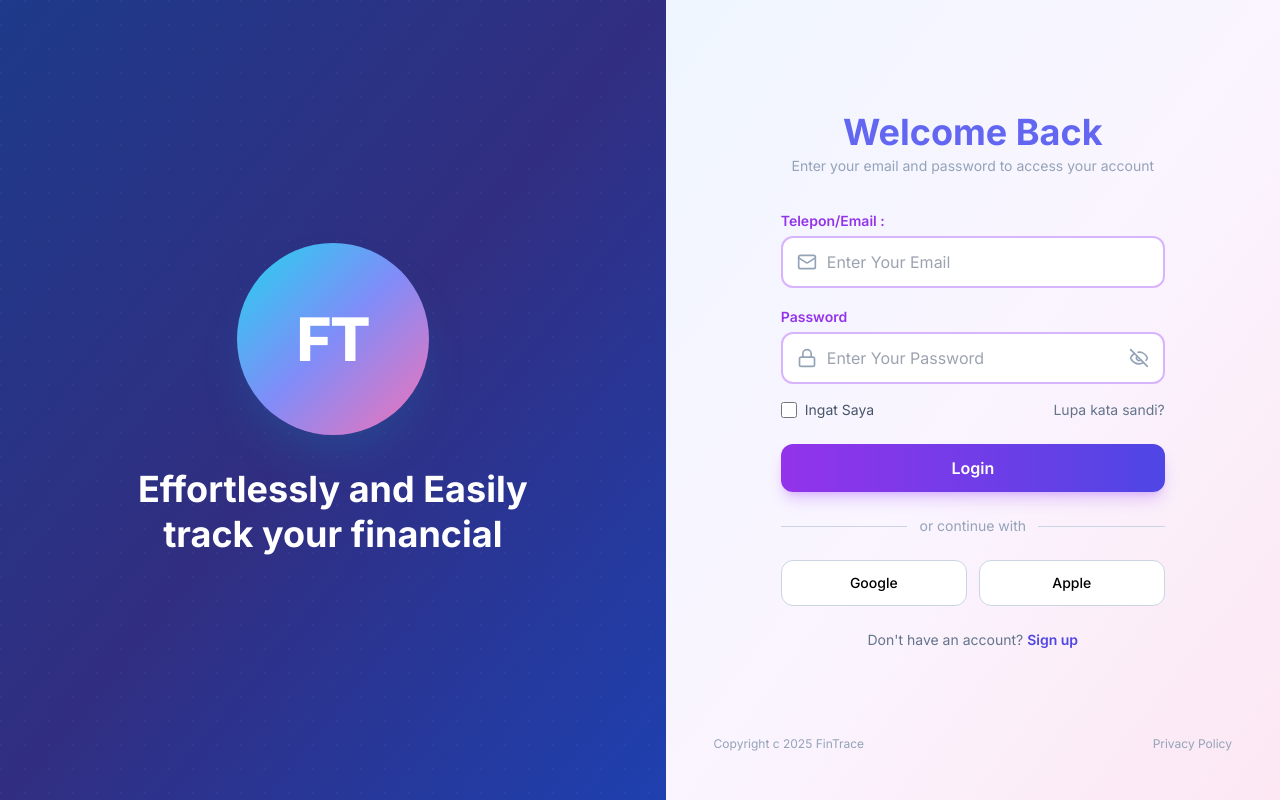
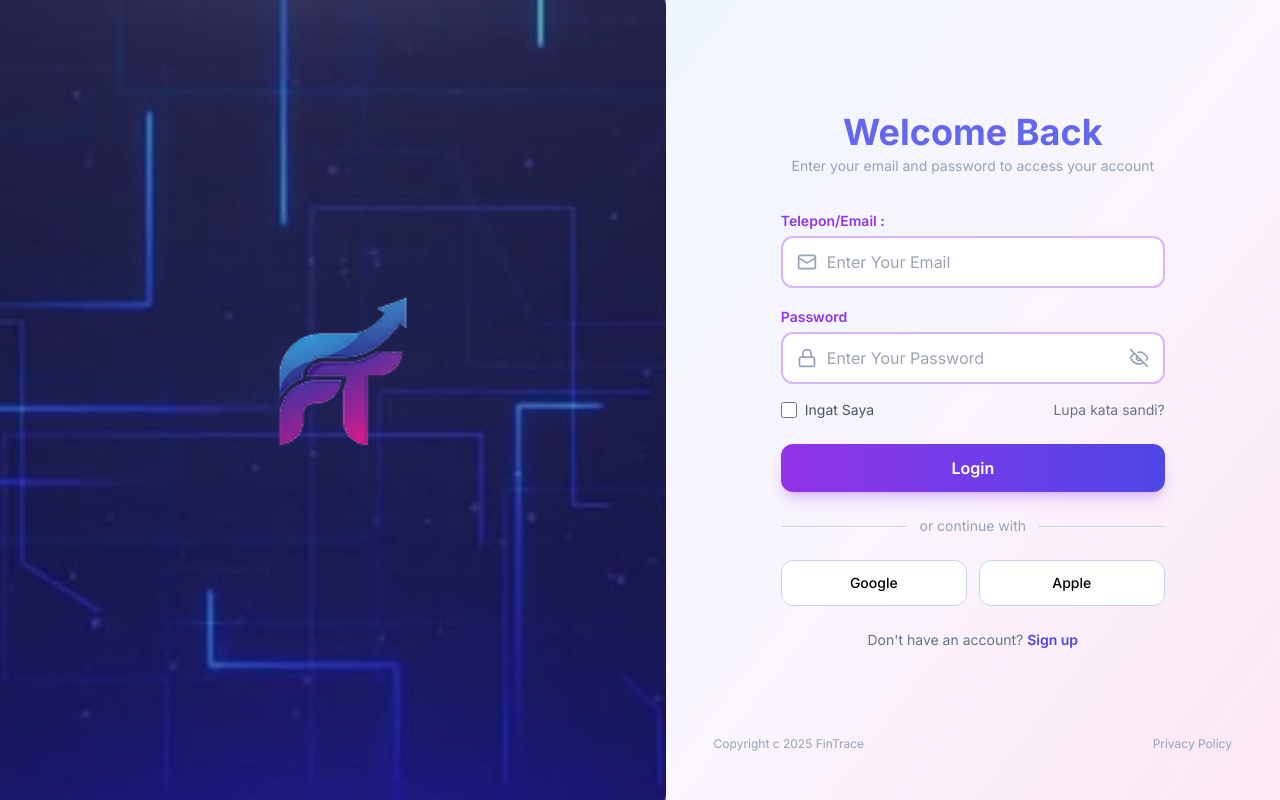
Before and after one commit to TendriZ/FinTrace-Workshop-UI, a React (Vite) app: page /login in a window 1280 px wide. Built offline with nearby package versions, Linux system fonts and the light colour scheme.

Commit message:
feat: apply background image to login/register pages and replace all logos

```diff
--- a/src/components/layout/AdminHeader.tsx
+++ b/src/components/layout/AdminHeader.tsx
@@ -7,12 +7,10 @@ export function AdminHeader() {
     <header className="flex items-center justify-between px-6 py-3 bg-white/80 backdrop-blur-md sticky top-0 z-50 border-b border-slate-200/50">
       <div className="flex items-center gap-4">
         <Link to="/" className="flex items-center gap-2 group">
-          <div className="w-10 h-10 bg-gradient-to-br from-indigo-500 via-purple-500 to-pink-500 rounded-xl flex items-center justify-center transform group-hover:scale-105 transition-transform">
-            <WalletIcon className="w-6 h-6 text-white" />
-          </div>
-          <span className="text-xl font-bold bg-gradient-to-r from-indigo-600 via-purple-600 to-pink-600 bg-clip-text text-transparent">
-            FinTrace
-          </span>
+          <img
+            src="/images/FinTrace-Logo.png"
+            alt="FinTrace Logo"
+            className="w-10 h-10 object-contain transform group-hover:scale-105 transition-transform" />
         </Link>
         <button className="text-slate-500 hover:text-purple-600 transition-colors">
           <LayoutGrid />
--- a/src/components/layout/Footer.tsx
+++ b/src/components/layout/Footer.tsx
@@ -8,12 +8,10 @@ export function Footer() {
         <div className="grid grid-cols-1 md:grid-cols-4 gap-8">
           <div className="space-y-4">
             <div className="flex items-center gap-2">
-              <div className="w-10 h-10 bg-gradient-to-br from-indigo-500 via-purple-500 to-pink-500 rounded-xl flex items-center justify-center">
-                <WalletIcon className="w-6 h-6 text-white" />
-              </div>
-              <span className="text-xl font-bold bg-gradient-to-r from-indigo-600 via-purple-600 to-pink-600 bg-clip-text text-transparent">
-                FinTrace
-              </span>
+              <img
+                src="/images/FinTrace-Logo.png"
+                alt="FinTrace Logo"
+                className="w-10 h-10 object-contain" />
             </div>
             <p className="text-slate-500 text-sm">
               Mulai kelola keuanganmu menjadi lebih baik bersama FinTrace. Solusi cerdas untuk masa depan finansialmu.
--- a/src/components/layout/Header.tsx
+++ b/src/components/layout/Header.tsx
@@ -10,12 +10,10 @@ export function Header() {
         <div className="flex justify-between items-center h-16">
           {/* Logo */}
           <Link to="/" className="flex items-center gap-2 group">
-            <div className="w-10 h-10 bg-gradient-to-br from-indigo-500 via-purple-500 to-pink-500 rounded-xl flex items-center justify-center transform group-hover:scale-105 transition-transform">
-              <Wallet className="w-6 h-6 text-white" />
-            </div>
-            <span className="text-xl font-bold bg-gradient-to-r from-indigo-600 via-purple-600 to-pink-600 bg-clip-text text-transparent">
-              FinTrace
-            </span>
+            <img
+              src="/images/FinTrace-Logo.png"
+              alt="FinTrace Logo"
+              className="w-10 h-10 object-contain transform group-hover:scale-105 transition-transform" />
           </Link>
 
           {/* Navigation */}
@@ -37,12 +35,6 @@ export function Header() {
               className={`text-sm font-medium transition-colors ${isActive('/products') ? 'text-indigo-600' : 'text-slate-600 hover:text-slate-900'}`}>
 
               Courses
-            </Link>
-            <Link
-              to="/dashboard"
-              className={`text-sm font-medium transition-colors ${isActive('/dashboard') ? 'text-indigo-600' : 'text-slate-600 hover:text-slate-900'}`}>
-
-              Dashboard
             </Link>
           </nav>
 
--- a/src/components/layout/UserHeader.tsx
+++ b/src/components/layout/UserHeader.tsx
@@ -12,12 +12,10 @@ export function UserHeader() {
   return (
     <header className="flex items-center justify-between px-6 py-3 bg-white/80 backdrop-blur-md sticky top-0 z-50 border-b border-slate-200/50">
       <Link to="/" className="flex items-center gap-2 group">
-        <div className="w-10 h-10 bg-gradient-to-br from-indigo-500 via-purple-500 to-pink-500 rounded-xl flex items-center justify-center transform group-hover:scale-105 transition-transform">
-          <WalletIcon className="w-6 h-6 text-white" />
-        </div>
-        <span className="text-xl font-bold bg-gradient-to-r from-indigo-600 via-purple-600 to-pink-600 bg-clip-text text-transparent">
-          FinTrace
-        </span>
+        <img
+          src="/images/FinTrace-Logo.png"
+          alt="FinTrace Logo"
+          className="w-10 h-10 object-contain transform group-hover:scale-105 transition-transform" />
       </Link>
 
       <nav className="hidden md:flex items-center gap-6 px-8 py-3 border-2 border-purple-400 rounded-full">
--- a/src/pages/auth/GuestLoginInterstitialPage.tsx
+++ b/src/pages/auth/GuestLoginInterstitialPage.tsx
@@ -1,7 +1,7 @@
 import React from 'react';
 import { Link, useNavigate } from 'react-router-dom';
 import { Button } from '../../components/ui/Button';
-import { WalletIcon, User } from 'lucide-react';
+import { User } from 'lucide-react';
 import { useAuthContext } from '../../context/AuthContext';
 
 export function GuestLoginInterstitialPage() {
@@ -31,9 +31,10 @@ export function GuestLoginInterstitialPage() {
       {/* Left Side - Info */}
       <div className="w-full lg:w-1/2 p-8 lg:p-16 flex items-center justify-center">
         <div className="max-w-md">
-          <div className="w-20 h-20 bg-gradient-to-br from-purple-500 to-indigo-600 rounded-2xl flex items-center justify-center mx-auto mb-8">
-            <WalletIcon className="w-10 h-10 text-white" />
-          </div>
+          <img
+            src="/images/FinTrace-Logo.png"
+            alt="FinTrace Logo"
+            className="w-20 h-20 object-contain mx-auto mb-8" />
 
           <h1 className="text-4xl md:text-5xl font-bold text-slate-900 mb-4 text-center">
             Login to Continue
@@ -96,9 +97,10 @@ export function GuestLoginInterstitialPage() {
       {/* Right Side - Hero */}
       <div className="hidden lg:flex w-1/2 bg-gradient-to-br from-purple-600 via-indigo-600 to-pink-600 items-center justify-center p-16">
         <div className="max-w-md text-center">
-          <div className="w-24 h-24 bg-white/20 rounded-full flex items-center justify-center mx-auto mb-6">
-            <WalletIcon className="w-12 h-12 text-white" />
-          </div>
+          <img
+            src="/images/FinTrace-Logo.png"
+            alt="FinTrace Logo"
+            className="w-24 h-24 object-contain mx-auto mb-6" />
 
           <h2 className="text-4xl font-bold text-white mb-4">
             Join FinTrace Today
--- a/src/pages/auth/LoginPage.tsx
+++ b/src/pages/auth/LoginPage.tsx
@@ -37,14 +37,15 @@ export function LoginPage() {
 
   return (
     <div className="min-h-screen flex flex-col lg:flex-row">
-      <div className="w-full lg:w-[52%] bg-gradient-to-br from-blue-900 via-indigo-900 to-blue-800 relative flex flex-col items-center justify-center p-12 text-center overflow-hidden">
-        <div className="absolute inset-0 opacity-20 bg-[radial-gradient(circle_at_1px_1px,rgba(255,255,255,0.18)_1px,transparent_0)] bg-[size:24px_24px]" />
-        <div className="w-48 h-48 rounded-full bg-gradient-to-br from-cyan-400 via-indigo-400 to-pink-400 flex items-center justify-center shadow-2xl shadow-cyan-500/20 z-10 mb-8">
-          <span className="text-white text-6xl font-black tracking-tight">FT</span>
+      <div className="w-full lg:w-[52%] bg-cover bg-center bg-no-repeat relative flex flex-col items-center justify-center p-12 text-center overflow-hidden"
+           style={{ backgroundImage: 'url(/images/Background-Login-Register-Behind-FinTraceLogo-and-Motto.png)' }}>
+        <div className="absolute inset-0 bg-black/30" />
+        <div className="relative z-10 flex flex-col items-center justify-center">
+          <img
+            src="/images/FinTrace-Logo.png"
+            alt="FinTrace Logo"
+            className="w-48 h-48 object-contain mb-8" />
         </div>
-        <h2 className="text-4xl font-bold text-white z-10 leading-tight max-w-md">
-          Effortlessly and Easily<br />track your financial
-        </h2>
       </div>
 
       <div className="w-full lg:w-[48%] bg-gradient-to-br from-blue-50 via-purple-50 to-pink-100 flex flex-col justify-between p-6 sm:p-10 lg:p-12">
--- a/src/pages/auth/RegisterPage.tsx
+++ b/src/pages/auth/RegisterPage.tsx
@@ -37,14 +37,15 @@ export function RegisterPage() {
 
   return (
     <div className="min-h-screen flex flex-col lg:flex-row-reverse">
-      <div className="w-full lg:w-[52%] bg-gradient-to-br from-blue-900 via-indigo-900 to-blue-800 relative flex flex-col items-center justify-center p-12 text-center overflow-hidden">
-        <div className="absolute inset-0 opacity-20 bg-[radial-gradient(circle_at_1px_1px,rgba(255,255,255,0.18)_1px,transparent_0)] bg-[size:24px_24px]" />
-        <div className="w-48 h-48 rounded-full bg-gradient-to-br from-cyan-400 via-indigo-400 to-pink-400 flex items-center justify-center shadow-2xl shadow-cyan-500/20 z-10 mb-8">
-          <span className="text-white text-6xl font-black tracking-tight">FT</span>
+      <div className="w-full lg:w-[52%] bg-cover bg-center bg-no-repeat relative flex flex-col items-center justify-center p-12 text-center overflow-hidden"
+           style={{ backgroundImage: 'url(/images/Background-Login-Register-Behind-FinTraceLogo-and-Motto.png)' }}>
+        <div className="absolute inset-0 bg-black/30" />
+        <div className="relative z-10 flex flex-col items-center justify-center">
+          <img
+            src="/images/FinTrace-Logo.png"
+            alt="FinTrace Logo"
+            className="w-48 h-48 object-contain mb-8" />
         </div>
-        <h2 className="text-4xl font-bold text-white z-10 leading-tight max-w-md">
-          Effortlessly and Easily<br />track your financial
-        </h2>
       </div>
 
       <div className="w-full lg:w-[48%] bg-gradient-to-br from-blue-50 via-purple-50 to-pink-100 flex flex-col justify-between p-6 sm:p-10 lg:p-12">
--- a/src/pages/public/ArticleDetailPage.tsx
+++ b/src/pages/public/ArticleDetailPage.tsx
@@ -1,9 +1,8 @@
-import React, { useState, useEffect } from 'react';
-import { useParams, Link, useNavigate } from 'react-router-dom';
+import React, { useEffect } from 'react';
+import { useParams, Link } from 'react-router-dom';
 import { Button } from '../../components/ui/Button';
 import { Card } from '../../components/ui/Card';
 import { mockArticles } from '../../data/mockArticles';
-import { useAuthContext } from '../../context/AuthContext';
 import {
   ArrowLeftIcon,
   ClockIcon,
@@ -14,9 +13,6 @@ import {
 
 export function ArticleDetailPage() {
   const { slug } = useParams();
-  const navigate = useNavigate();
-  const { isAuthenticated } = useAuthContext();
-  const [addedToCart, setAddedToCart] = useState(false);
   const article = mockArticles.find((item) => item.slug === slug);
 
   // Helper function to get random related articles excluding current article
```
